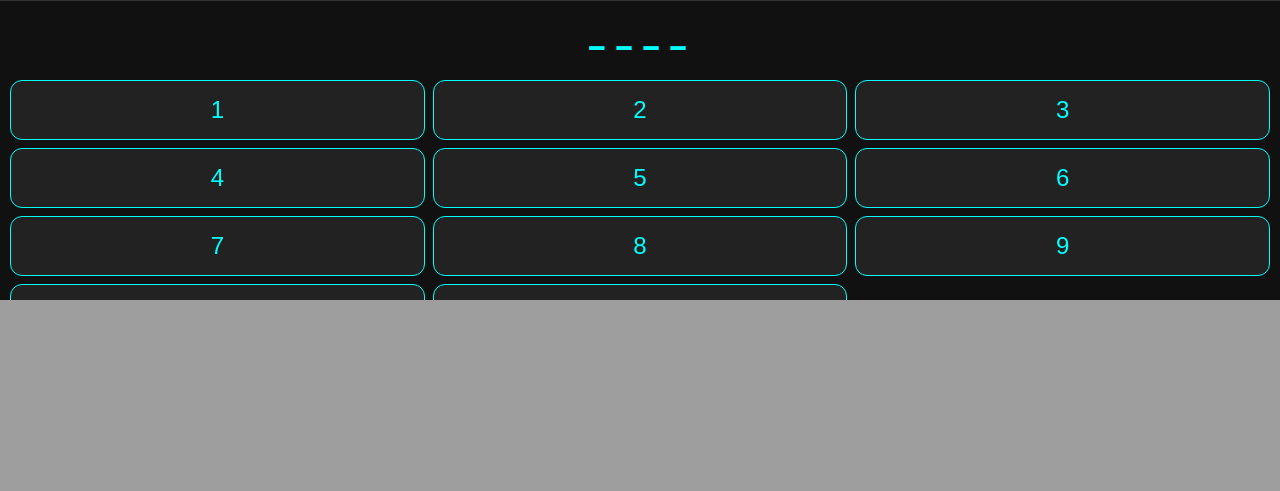
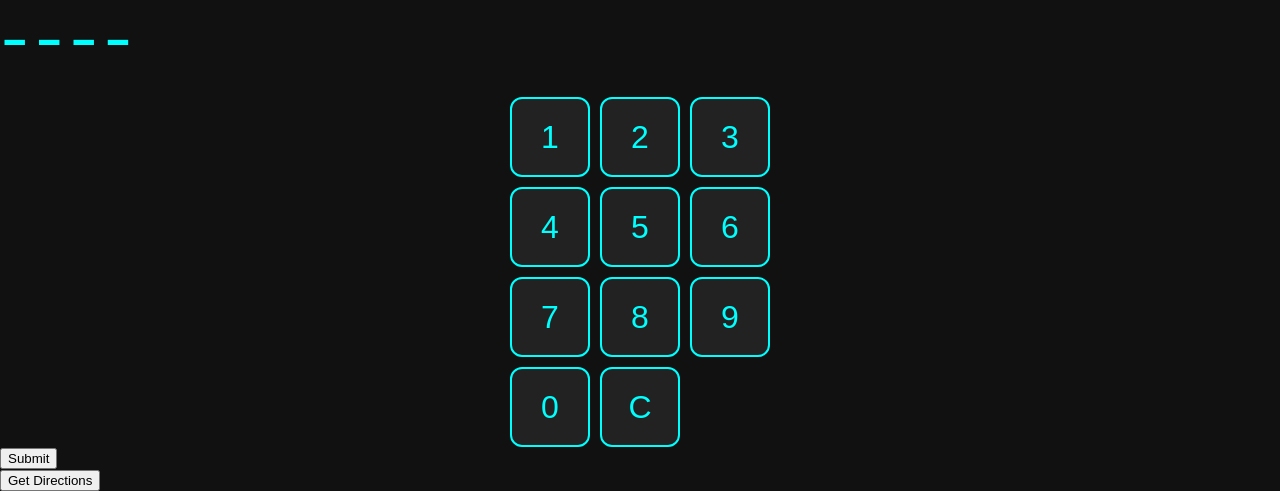
Before and after one commit to dmantheman95-dotcom/pin2addr, a Flask app: template templates/index.html in a window 1280 px wide. Shown: the part 500-991 px from the top of the page. Before the commit the page ends 800 px from the top, so only its background shows below. Run offline with Flask 3, Linux system fonts and the light colour scheme; the template is opened without the code that fills it, so the values that code supplies are empty; some libraries are stand-ins or nearby versions.

Commit message:
Update style.css

```diff
--- a/static/style.css
+++ b/static/style.css
@@ -1,92 +1,64 @@
+/* --- General Reset --- */
 html, body {
   margin: 0;
   padding: 0;
   height: 100%;
   width: 100%;
+  font-family: "SF Pro Display", system-ui, sans-serif;
   background: #111;
   color: #fff;
-  font-family: "SF Pro Display", system-ui, sans-serif;
-  overflow: hidden;
 }
 
-.app {
+/* --- PIN Entry Page --- */
+.pin-container {
   display: flex;
   flex-direction: column;
+  justify-content: center;
+  align-items: center;
   height: 100%;
-  width: 100%;
-}
-
-.hidden { display: none; }
-
-#map {
-  width: 100%;
-}
-
-.bottom-panel {
-  background: #111;
-  display: flex;
-  flex-direction: column;
-  align-items: center;
-  justify-content: flex-start;
   width: 100%;
   padding: 10px;
   box-sizing: border-box;
-  border-top: 1px solid #333;
-}
-
-/* Mobile: fixed 50vh each */
-@media (max-width: 767px) {
-  #map { height: 50vh; }
-  .bottom-panel { height: 50vh; }
 }
 
 #display {
-  font-size: 3em;
+  font-size: 4em;
   letter-spacing: 5px;
   color: #0ff;
-  margin: 5px 0;
+  margin-bottom: 20px;
 }
 
 #keypad {
   display: grid;
-  grid-template-columns: repeat(3, 1fr);
-  gap: 8px;
-  width: 100%;
-  margin-bottom: 10px;
+  grid-template-columns: repeat(3, 80px);
+  grid-gap: 10px;
+  justify-content: center;
 }
 
-#keypad button, #submit, #directions {
-  font-size: 1.5em;
+#keypad button {
+  font-size: 2em;
   background: #222;
   color: #0ff;
-  border: 1px solid #0ff;
+  border: 2px solid #0ff;
   border-radius: 12px;
+  width: 80px;
+  height: 80px;
   cursor: pointer;
-  transition: background 0.2s ease;
-  width: 100%;
-  padding: 15px;
+  transition: all 0.2s ease;
 }
 
-#keypad button:active, #submit:active, #directions:active {
+#keypad button:active {
   background: #0ff;
   color: #111;
 }
 
-#submit, #directions {
-  width: 90%;
-  max-width: 300px;
-  margin-top: 5px;
+/* --- Map Page --- */
+#map {
+  height: 100vh;
+  width: 100%;
 }
 
-#directions.hidden { display: none; }
-
-#result {
-  margin-top: 8px;
-  font-size: 0.9em;
-  text-align: center;
-}
-
-/* Loader */
+/* --- Loader --- */
 #loader {
   position: fixed;
   top: 0;
@@ -96,31 +68,42 @@ html, body {
   background: #111;
   color: #0ff;
   display: flex;
-  flex-direction: column;
   justify-content: center;
   align-items: center;
-  z-index: 10;
+  flex-direction: column;
+  z-index: 9999;
 }
 
 .spinner {
   border: 4px solid #333;
   border-top: 4px solid #0ff;
   border-radius: 50%;
-  width: 40px;
-  height: 40px;
+  width: 50px;
+  height: 50px;
   animation: spin 1s linear infinite;
-  margin-bottom: 10px;
+  margin-bottom: 15px;
 }
 
-/* Desktop adjustments */
-@media(min-width: 768px) {
-  #map { height: calc(100vh - 300px); }
-  .bottom-panel { height: 300px; }
+@keyframes spin {
+  0% { transform: rotate(0deg); }
+  100% { transform: rotate(360deg); }
 }
 
-/* Safe area for iPhones */
-@supports (padding: env(safe-area-inset-bottom)) {
-  .bottom-panel {
-    padding-bottom: calc(10px + env(safe-area-inset-bottom));
+/* --- Responsive adjustments for small screens --- */
+@media (max-width: 480px) {
+  #display {
+    font-size: 3em;
+    margin-bottom: 15px;
+  }
+
+  #keypad {
+    grid-template-columns: repeat(3, 60px);
+    grid-gap: 8px;
+  }
+
+  #keypad button {
+    width: 60px;
+    height: 60px;
+    font-size: 1.8em;
   }
 }
```
